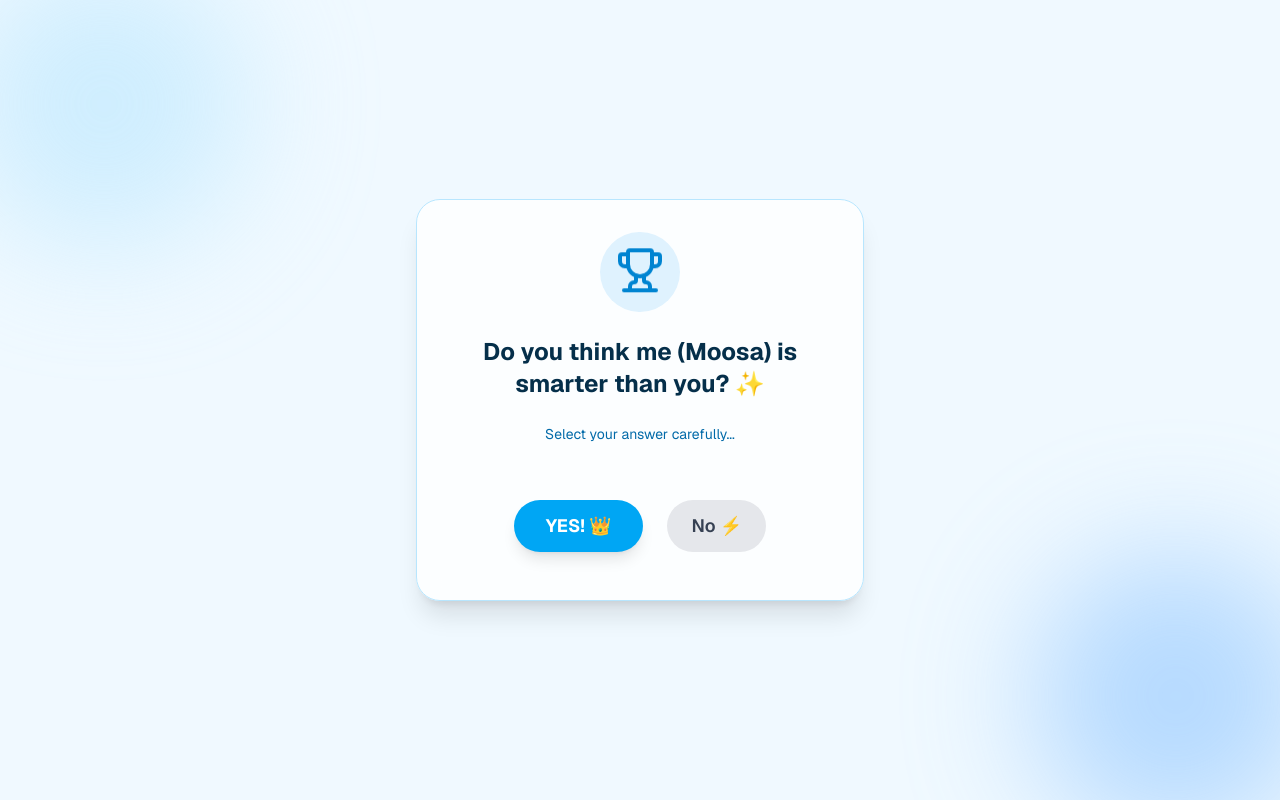
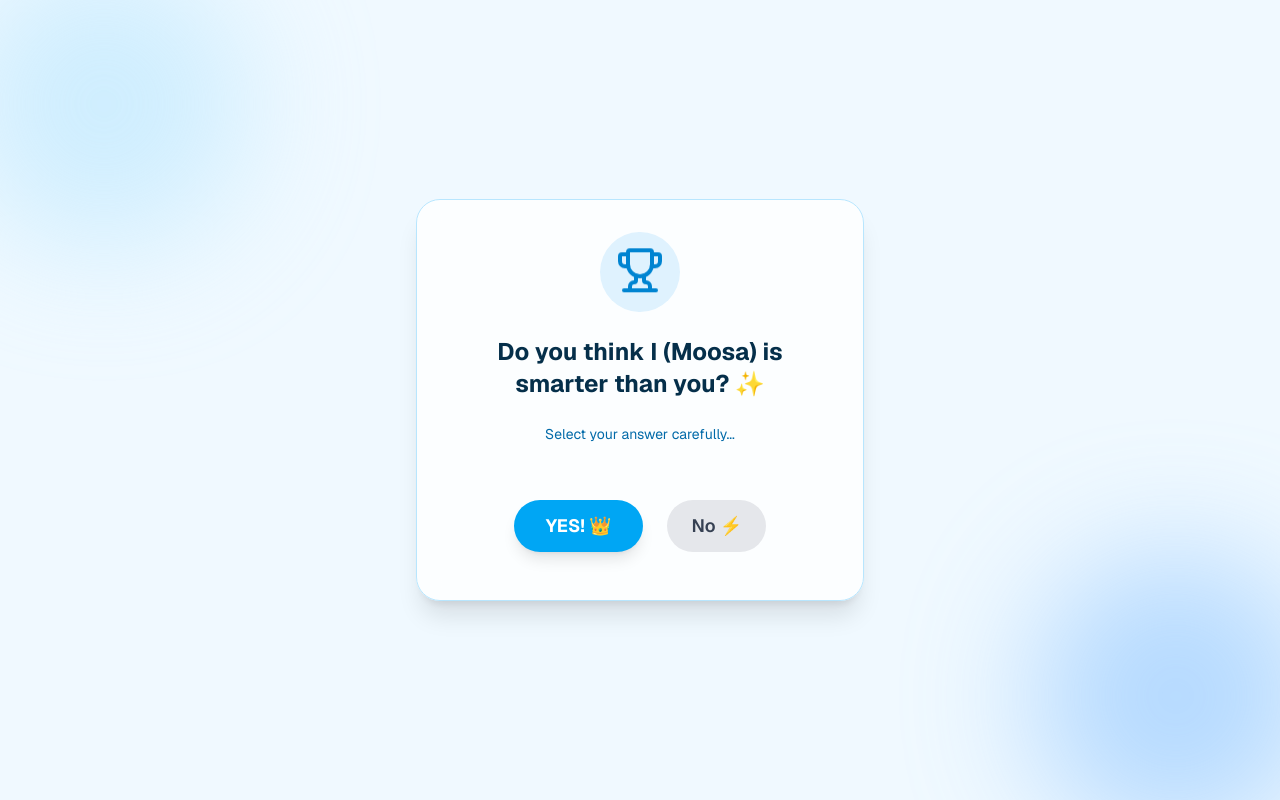
Before and after one commit to abuzubairai-bot/playful-question, a Next.js app: page / in a window 1280 px wide. Built offline with nearby package versions, Linux system fonts and the light colour scheme.

Commit message:
Fix text wording

```diff
--- a/app/page.tsx
+++ b/app/page.tsx
@@ -100,7 +100,7 @@ export default function MoosaSmartnessPrank() {
             </div>
 
             <h1 className="text-2xl font-bold text-sky-950">
-              Do you think me (Moosa) is smarter than you? ✨
+              Do you think I (Moosa) is smarter than you? ✨
             </h1>
             <p className="text-sm text-sky-700">Select your answer carefully...</p>
 
```
